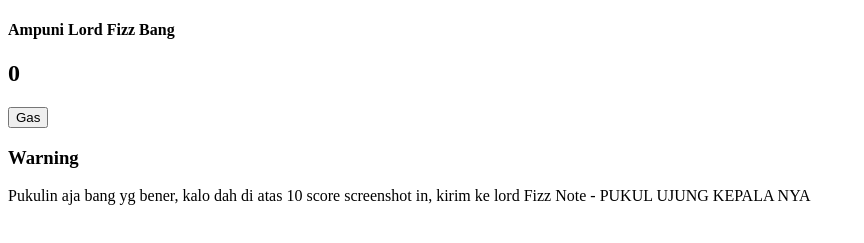
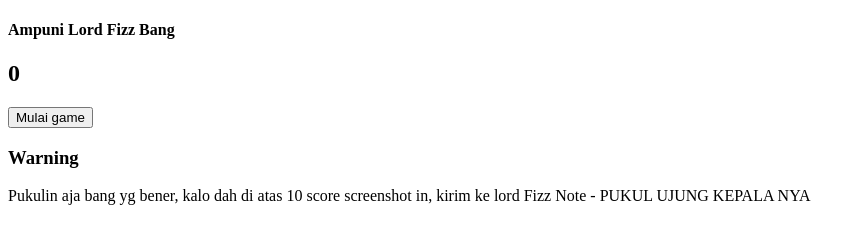
Before and after one commit to hafizzganss678/Pukul-Fizz.github.io, a plain HTML site: page index.html in a window 1280 px wide. Shown: the part 59-302 px from the top of the page, without its empty margins (0-864 px from the left). Drawn offline with Linux system fonts and the light colour scheme.

Commit message:
Update index.html

```diff
--- a/index.html
+++ b/index.html
@@ -9,7 +9,7 @@
   <h1>Pukul Fizz</h1>
   <h4>Ampuni Lord Fizz Bang</h4>
   <h2 class="papan-skor">0</h2>
-  <button type="button" class="button" onclick="waktumain()">Gas</button>
+  <button type="button" class="button" onclick="waktumain()">Mulai game</button>
   <div class="container">
     <div class="tanah">
       <div class="Fizz">
```
